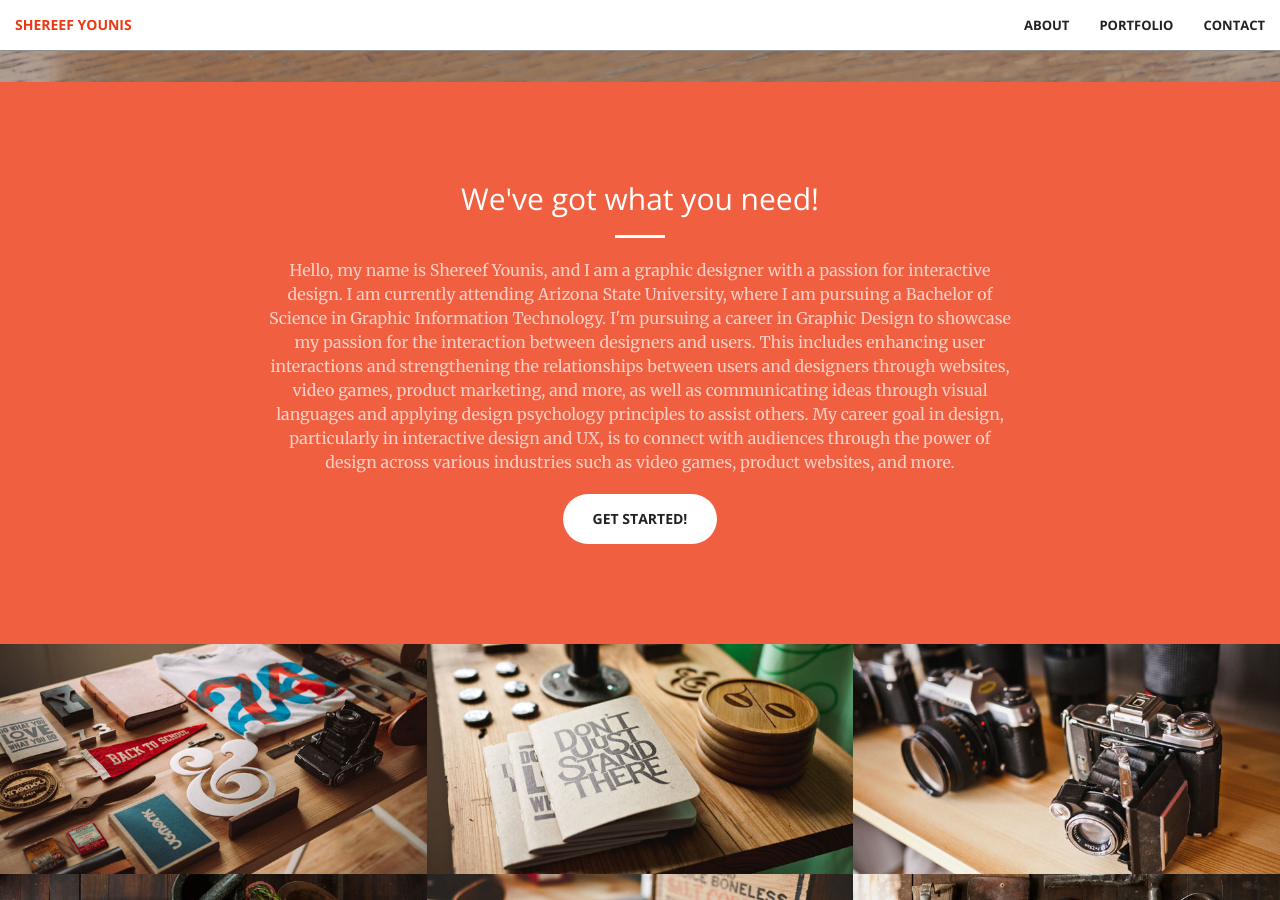
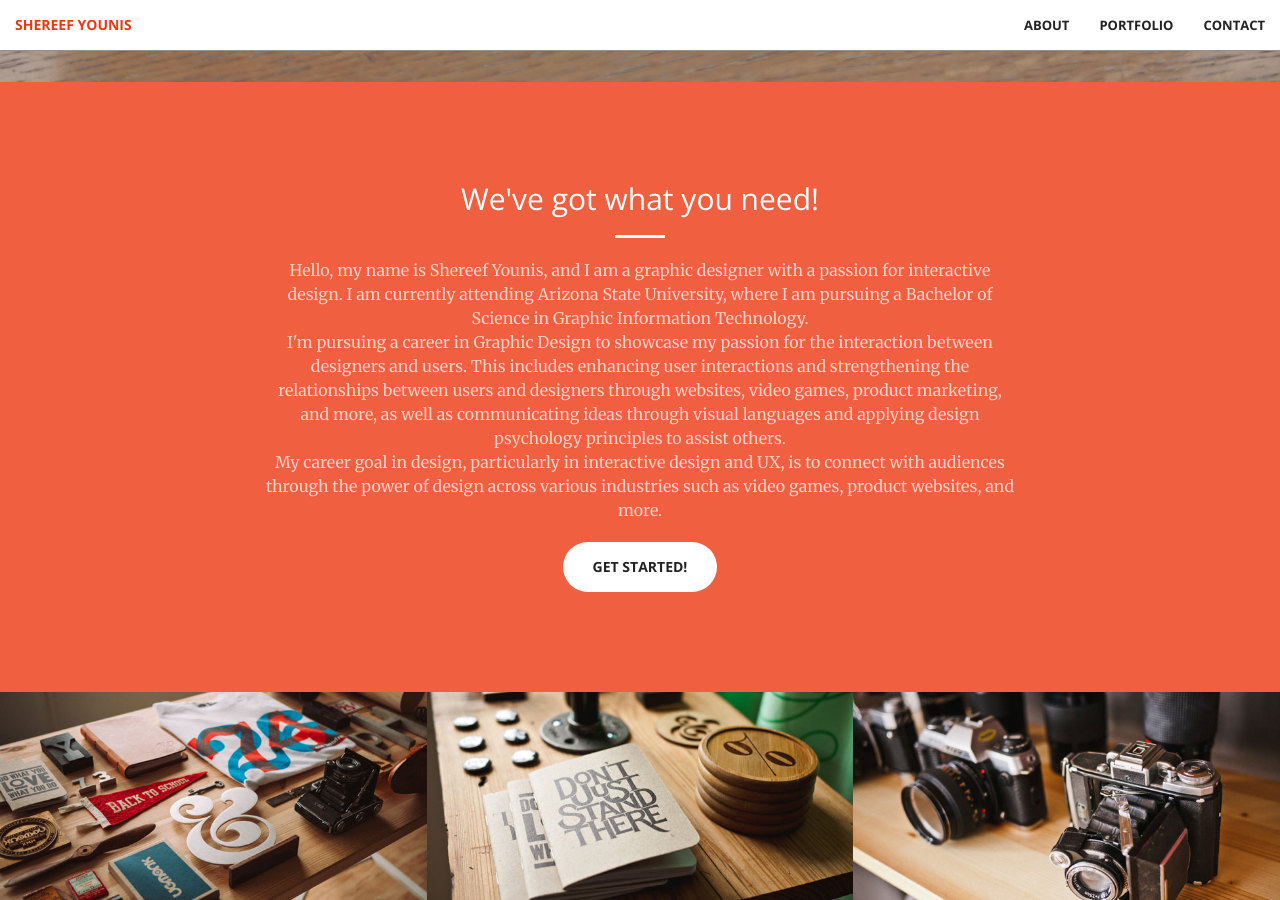
Before and after one commit to shereefyounis/Shereef-Younis-Portfolio, a Jekyll site: the page built from index.html, in a window 1280 px wide and 900 px high, scrolled down 818 px. Built offline with Jekyll 4.4.1, drawn with Linux system fonts in a browser that asks for light colours.

```diff
--- a/_includes/call-to-action.html
+++ b/_includes/call-to-action.html
@@ -7,11 +7,11 @@
                 <p class="text-faded">Hello, my name is Shereef Younis, and I am a graphic designer with a passion for interactive design.
                     I am currently attending Arizona State University, where I am pursuing a Bachelor of Science in Graphic Information Technology.
 
-                    I'm pursuing a career in Graphic Design to showcase my passion for the interaction between designers and users.
+                    <br> I'm pursuing a career in Graphic Design to showcase my passion for the interaction between designers and users.
                     This includes enhancing user interactions and strengthening the relationships between users and designers through websites, video games, product marketing, and more, as well
                     as communicating ideas through visual languages and applying design psychology principles to assist others.
 
-                    My career goal in design, particularly in interactive design and UX, is to connect with audiences through the power of design across various
+                    <br> My career goal in design, particularly in interactive design and UX, is to connect with audiences through the power of design across various
                     industries such as video games, product websites, and more.</p>
                 <a href="#" class="btn btn-default btn-xl">Get Started!</a>
             </div>
```
